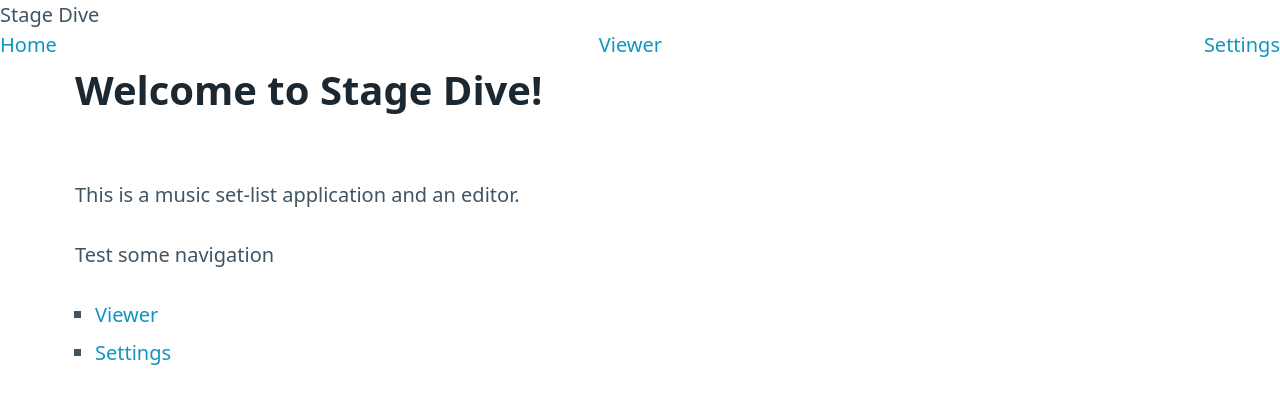
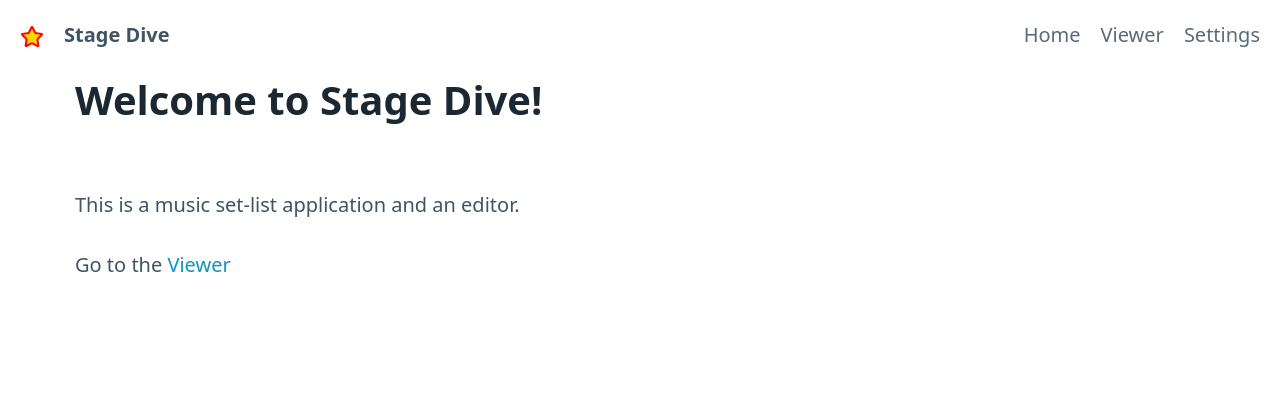
Before and after one commit to alensiljak/stage-dive-sveltekit, a SvelteKit app: page / in a window 1280 px wide. Shown: the top 404 px of the page. Built offline with nearby package versions, Linux system fonts and the light colour scheme.

Commit message:
adding tap gesture

```diff
--- a/package.json
+++ b/package.json
@@ -24,10 +24,13 @@
 		"eslint": "^8.26.0",
 		"eslint-config-prettier": "^8.5.0",
 		"eslint-plugin-svelte3": "^4.0.0",
+		"hammerjs": "2.0.8",
+		"lucide-svelte": "0.94.0",
 		"prettier": "^2.7.1",
 		"prettier-plugin-svelte": "^2.8.0",
 		"svelte": "^3.52.0",
 		"svelte-check": "^2.9.2",
+		"svelte-gestures": "1.4.1",
 		"svelte-preprocess": "^4.10.7",
 		"tslib": "^2.4.0",
 		"typescript": "^4.8.4",
--- a/src/routes/+layout.svelte
+++ b/src/routes/+layout.svelte
@@ -1,14 +1,19 @@
 <script lang="ts">
 	import '@picocss/pico/css/pico.css';
+	import { Star } from 'lucide-svelte';
 </script>
 
-<header>Stage Dive</header>
-
-<nav>
-    <a href="/">Home</a>
-    <a href="/viewer">Viewer</a>
-    <a href="/settings">Settings</a>
-  </nav>
+<nav class="container-fluid">
+	<ul>
+		<li><Star color="red" fill="gold" /></li>
+		<li><strong>Stage Dive</strong></li>
+	</ul>
+	<ul>
+		<li><a class="secondary" href="/">Home</a></li>
+		<li><a class="secondary" href="/viewer">Viewer</a></li>
+		<li><a class="secondary" href="/settings">Settings</a></li>
+	</ul>
+</nav>
 
 <main class="container">
 	<slot />
--- a/src/routes/+page.svelte
+++ b/src/routes/+page.svelte
@@ -1,8 +1,6 @@
 <h1>Welcome to Stage Dive!</h1>
 <p>This is a music set-list application and an editor.</p>
-<p>Test some navigation</p>
 
-<ul>
-    <li><a href="/viewer">Viewer</a></li>
-    <li><a href="/settings">Settings </a></li>
-</ul>
+<div>
+	Go to the <a href="/viewer">Viewer</a>
+</div>
--- a/src/routes/viewer/+layout.svelte
+++ /dev/null
@@ -1 +0,0 @@
-<slot />
```
Also changed, not shown: src/routes/viewer/+page.svelte (+13 -1 lines), 1 other file (tests, documents, lock files or other folders).
